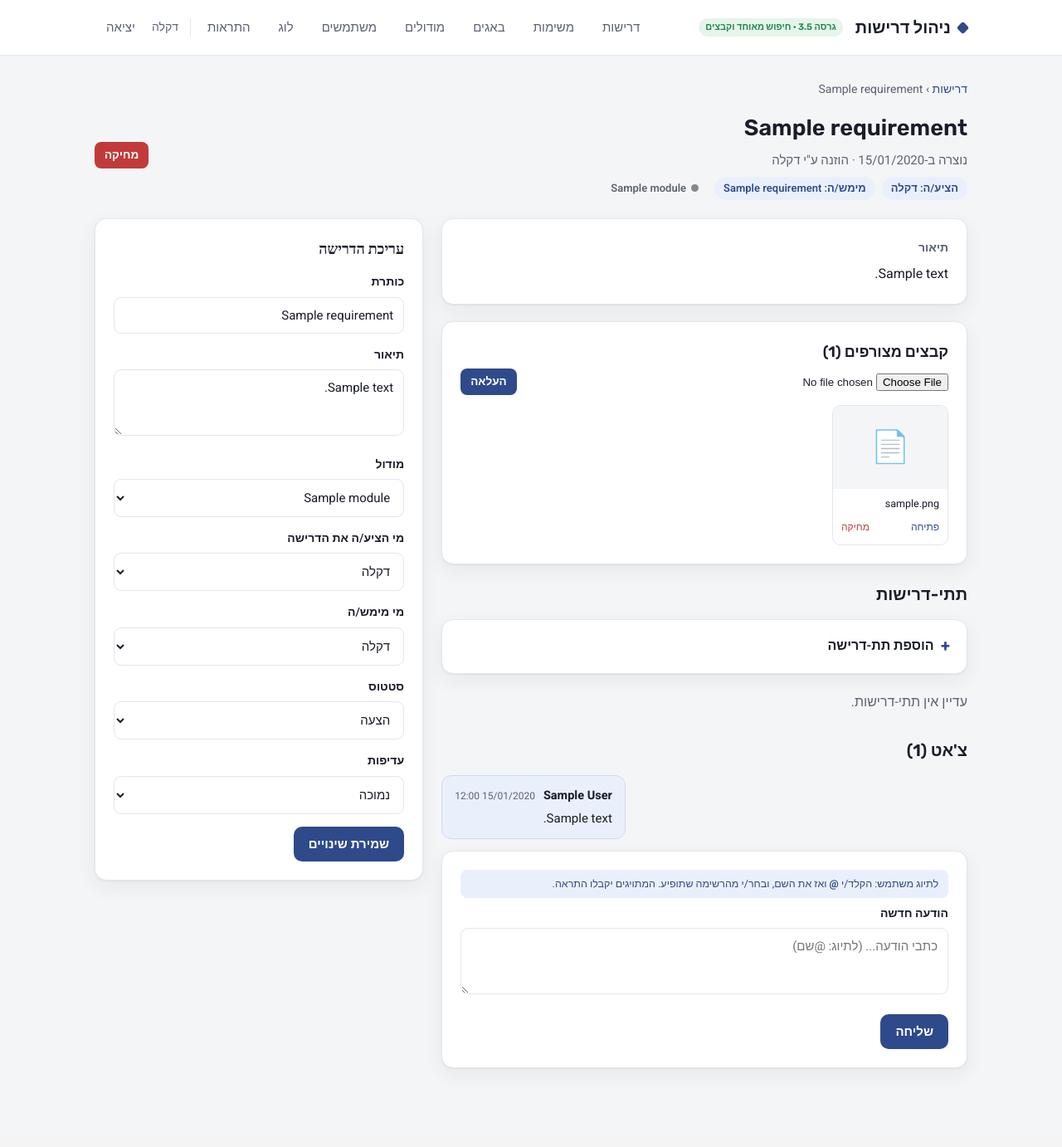
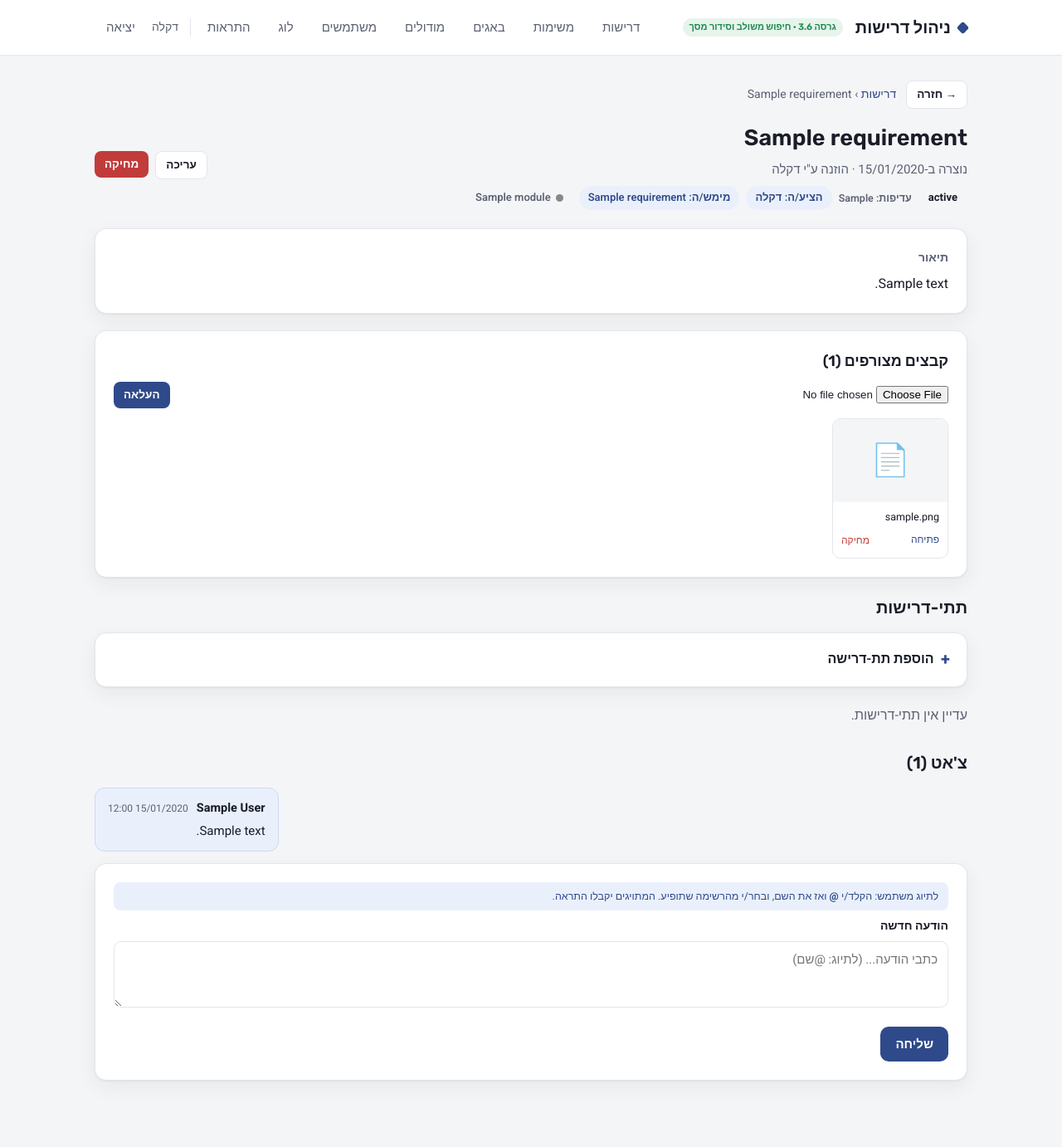
Before and after one commit to dikla12124-art/requirements-app, a Flask app: page /requirement/1 in a window 1280 px wide. Shown: the whole page at 83% size. Before the commit the page ends 1288 px from the top, so only its background shows below. Run offline with Flask 3, Linux system fonts and the light colour scheme; the visitor is signed in with stand-in values (Sample User, id 1); tables that the repository leaves empty hold one stand-in row (values such as "Sample post").

Commit message:
Add files via upload
טוןב טעיתי בבקשה כי כשאני רוצה חיפוש אני רוצה את כל מה שמוקצה למירי ולא בוצע ולכן בשורה אחת אני מבקשת שיהיה מה שעשית בהתחלה סטטוס, מי הציע, מי מימש, מודול (קוביית חיפוש קטנה לכל אחד) ובנוסף כשאני פותחת דרישה אני רוצה שיהיה כפתור חזרה לחיפוש שממנה זה נפתח כנל בשאר המקומות, כמו כן תסדר קצת את המסך של כל דרישה שיהיה יותר אינטואיטיבי - תאפשר כפתור של עריכה ורק אז לפתוח את חלון עריכה, בפתיחת הדרישה פשוט תראה את כל הנתונים, הקבצים, תתי הדרישות והצאט

```diff
--- a/app.py
+++ b/app.py
@@ -42,7 +42,7 @@ STATUSES = ["הצעה", "בפיתוח", "הושלמה"]
 PRIORITIES = ["נמוכה", "בינונית", "גבוהה", "קריטית"]
 
 # תווית גרסה — לבדיקה שהפריסה התעדכנה
-APP_VERSION = "גרסה 3.5 · חיפוש מאוחד וקבצים"
+APP_VERSION = "גרסה 3.6 · חיפוש משולב וסידור מסך"
 
 
 # ---------------------------------------------------------------------------
--- a/templates/requirement.html
+++ b/templates/requirement.html
@@ -2,16 +2,16 @@
 {% block title %}{{ req.title }} · ניהול דרישות{% endblock %}
 {% block content %}
 <main>
-  <div class="crumbs">
+  <div class="crumbs" style="display:flex;align-items:center;gap:12px">
+    <button type="button" class="btn ghost sm" onclick="history.back()">→ חזרה</button>
     {% if req.parent %}
-      <a href="{{ url_for('index') }}">דרישות</a> ›
-      <a href="{{ url_for('requirement_detail', req_id=req.parent.id) }}">{{ req.parent.title }}</a> ›
-      תת-דרישה
+      <span><a href="{{ url_for('index') }}">דרישות</a> › <a href="{{ url_for('requirement_detail', req_id=req.parent.id) }}">{{ req.parent.title }}</a> › תת-דרישה</span>
     {% else %}
-      <a href="{{ url_for('index') }}">דרישות</a> › {{ req.title }}
+      <span><a href="{{ url_for('index') }}">דרישות</a> › {{ req.title }}</span>
     {% endif %}
   </div>
 
+  <!-- כותרת + פעולות -->
   <div class="page-head">
     <div>
       <h1>{{ req.title }}</h1>
@@ -20,20 +20,73 @@
         {% if req.creator %} · הוזנה ע"י {{ req.creator.display_name }}{% endif %}
       </p>
       <div class="req-meta" style="margin-top:8px">
+        <span class="status status-{{ req.status }}">{{ req.status }}</span>
+        <span class="prio {{ req.priority }}">עדיפות: {{ req.priority }}</span>
         {% if req.proposer %}<span class="tag proposer">הציע/ה: {{ req.proposer.display_name }}</span>{% endif %}
         {% if req.implementer_name %}<span class="tag proposer">מימש/ה: {{ req.implementer_name }}</span>{% endif %}
         {% if req.module %}<span class="tag"><span class="swatch" style="background:{{ req.module.color }}"></span>{{ req.module.name }}</span>{% endif %}
       </div>
     </div>
+    <div style="display:flex;gap:8px">
+      <button type="button" class="btn ghost sm" onclick="toggleEdit()">עריכה</button>
       <form class="inline-form" method="post" action="{{ url_for('requirement_delete', req_id=req.id) }}"
             onsubmit="return confirm('למחוק את הדרישה{% if req.children %} ואת כל תתי-הדרישות שלה{% endif %}?');">
         <button class="btn danger sm" type="submit">מחיקה</button>
       </form>
     </div>
+  </div>
 
-  <div class="detail-grid">
-    <!-- פרטים ותתי-דרישות -->
-    <div>
+  <!-- טופס עריכה (מוסתר עד לחיצה על 'עריכה') -->
+  <div id="editPanel" class="panel" style="display:none;margin-bottom:22px">
+    <h1 style="font-size:18px;margin:0 0 14px;font-family:'Rubik'">עריכת הדרישה</h1>
+    <form method="post" action="{{ url_for('requirement_edit', req_id=req.id) }}">
+      <div class="grid2">
+        <div class="field" style="grid-column:1 / -1">
+          <label>כותרת</label>
+          <input type="text" name="title" value="{{ req.title }}" required>
+        </div>
+        <div class="field" style="grid-column:1 / -1">
+          <label>תיאור</label>
+          <textarea name="description">{{ req.description }}</textarea>
+        </div>
+        <div class="field">
+          <label>מודול</label>
+          <select name="module_id">
+            <option value="">— ללא מודול —</option>
+            {% for m in modules %}<option value="{{ m.id }}" {{ 'selected' if req.module_id==m.id }}>{{ m.name }}</option>{% endfor %}
+          </select>
+        </div>
+        <div class="field">
+          <label>מי הציע/ה</label>
+          <select name="proposer_id">
+            <option value="">— לא צוין —</option>
+            {% for u in users %}<option value="{{ u.id }}" {{ 'selected' if req.proposer_id==u.id }}>{{ u.display_name }}</option>{% endfor %}
+          </select>
+        </div>
+        <div class="field">
+          <label>מי מימש/ה</label>
+          <select name="implementer_id">
+            <option value="">— לא צוין —</option>
+            {% for u in users %}<option value="{{ u.id }}" {{ 'selected' if req.implementer_id==u.id }}>{{ u.display_name }}</option>{% endfor %}
+          </select>
+        </div>
+        <div class="field">
+          <label>סטטוס</label>
+          <select name="status">{% for s in statuses %}<option value="{{ s }}" {{ 'selected' if req.status==s }}>{{ s }}</option>{% endfor %}</select>
+        </div>
+        <div class="field">
+          <label>עדיפות</label>
+          <select name="priority">{% for p in priorities %}<option value="{{ p }}" {{ 'selected' if req.priority==p }}>{{ p }}</option>{% endfor %}</select>
+        </div>
+      </div>
+      <div style="display:flex;gap:8px">
+        <button class="btn" type="submit">שמירת שינויים</button>
+        <button type="button" class="btn ghost" onclick="toggleEdit()">ביטול</button>
+      </div>
+    </form>
+  </div>
+
+  <!-- תיאור -->
   {% if req.description %}
   <div class="panel" style="margin-bottom:20px">
     <label style="font-size:14px;font-weight:600;color:var(--ink-soft)">תיאור</label>
@@ -43,7 +96,7 @@
 
   <!-- קבצים מצורפים -->
   <div id="files" class="panel" style="margin-bottom:20px">
-        <div class="page-head" style="margin:0 0 6px"><h1 style="font-size:18px">קבצים מצורפים {% if req.attachments %}({{ req.attachments|length }}){% endif %}</h1></div>
+    <div class="page-head" style="margin:0 0 10px"><h1 style="font-size:18px">קבצים מצורפים {% if req.attachments %}({{ req.attachments|length }}){% endif %}</h1></div>
     <form method="post" action="{{ url_for('requirement_attach', req_id=req.id) }}" enctype="multipart/form-data" style="display:flex;gap:8px;align-items:center;flex-wrap:wrap">
       <input type="file" name="file" required style="flex:1;min-width:180px">
       <button class="btn sm" type="submit">העלאה</button>
@@ -74,10 +127,10 @@
     {% endif %}
   </div>
 
+  <!-- תתי-דרישות -->
   <div class="page-head" style="margin-bottom:14px">
     <h1 style="font-size:20px">תתי-דרישות {% if req.children %}({{ req.children|length }}){% endif %}</h1>
   </div>
-
   <details class="add-box">
     <summary>הוספת תת-דרישה</summary>
     <div class="panel">
@@ -145,15 +198,11 @@
   <div id="chat" class="page-head" style="margin:28px 0 14px">
     <h1 style="font-size:20px">צ'אט {% if req.comments %}({{ req.comments|length }}){% endif %}</h1>
   </div>
-
   {% if req.comments %}
   <div class="chat-list">
     {% for cm in req.comments %}
     <div class="chat-msg {{ 'mine' if cm.author_id == current_user.id }}">
-          <div class="chat-head">
-            <strong>{{ cm.author_name }}</strong>
-            <span>{{ cm.created_at|israel_time }}</span>
-          </div>
+      <div class="chat-head"><strong>{{ cm.author_name }}</strong><span>{{ cm.created_at|israel_time }}</span></div>
       <p class="chat-body">{{ cm.body }}</p>
     </div>
     {% endfor %}
@@ -172,58 +221,17 @@
       <button class="btn" type="submit">שליחה</button>
     </form>
   </div>
-    </div>
 
   <script>
     window.MENTION_USERS = [
       {% for u in users %}{ id: {{ u.id }}, name: {{ u.display_name|tojson }}, username: {{ u.username|tojson }} }{{ "," if not loop.last }}{% endfor %}
     ];
+    function toggleEdit() {
+      var p = document.getElementById('editPanel');
+      var show = p.style.display === 'none';
+      p.style.display = show ? 'block' : 'none';
+      if (show) p.scrollIntoView({ behavior: 'smooth', block: 'center' });
+    }
   </script>
-
-    <!-- עריכה -->
-    <div class="panel">
-      <h1 style="font-size:18px;margin:0 0 14px;font-family:'Rubik'">עריכת הדרישה</h1>
-      <form method="post" action="{{ url_for('requirement_edit', req_id=req.id) }}">
-        <div class="field">
-          <label>כותרת</label>
-          <input type="text" name="title" value="{{ req.title }}" required>
-        </div>
-        <div class="field">
-          <label>תיאור</label>
-          <textarea name="description">{{ req.description }}</textarea>
-        </div>
-        <div class="field">
-          <label>מודול</label>
-          <select name="module_id">
-            <option value="">— ללא מודול —</option>
-            {% for m in modules %}<option value="{{ m.id }}" {{ 'selected' if req.module_id==m.id }}>{{ m.name }}</option>{% endfor %}
-          </select>
-        </div>
-        <div class="field">
-          <label>מי הציע/ה את הדרישה</label>
-          <select name="proposer_id">
-            <option value="">— לא צוין —</option>
-            {% for u in users %}<option value="{{ u.id }}" {{ 'selected' if req.proposer_id==u.id }}>{{ u.display_name }}</option>{% endfor %}
-          </select>
-        </div>
-        <div class="field">
-          <label>מי מימש/ה</label>
-          <select name="implementer_id">
-            <option value="">— לא צוין —</option>
-            {% for u in users %}<option value="{{ u.id }}" {{ 'selected' if req.implementer_id==u.id }}>{{ u.display_name }}</option>{% endfor %}
-          </select>
-        </div>
-        <div class="field">
-          <label>סטטוס</label>
-          <select name="status">{% for s in statuses %}<option value="{{ s }}" {{ 'selected' if req.status==s }}>{{ s }}</option>{% endfor %}</select>
-        </div>
-        <div class="field">
-          <label>עדיפות</label>
-          <select name="priority">{% for p in priorities %}<option value="{{ p }}" {{ 'selected' if req.priority==p }}>{{ p }}</option>{% endfor %}</select>
-        </div>
-        <button class="btn" type="submit">שמירת שינויים</button>
-      </form>
-    </div>
-  </div>
 </main>
 {% endblock %}
```
Also changed, not shown: templates/admin.html (+5 -11 lines), templates/bug_detail.html (+23 -7 lines), templates/bugs.html (+6 -11 lines), templates/index.html (+13 -20 lines). Lines whose indentation alone changed are shown as unchanged.
